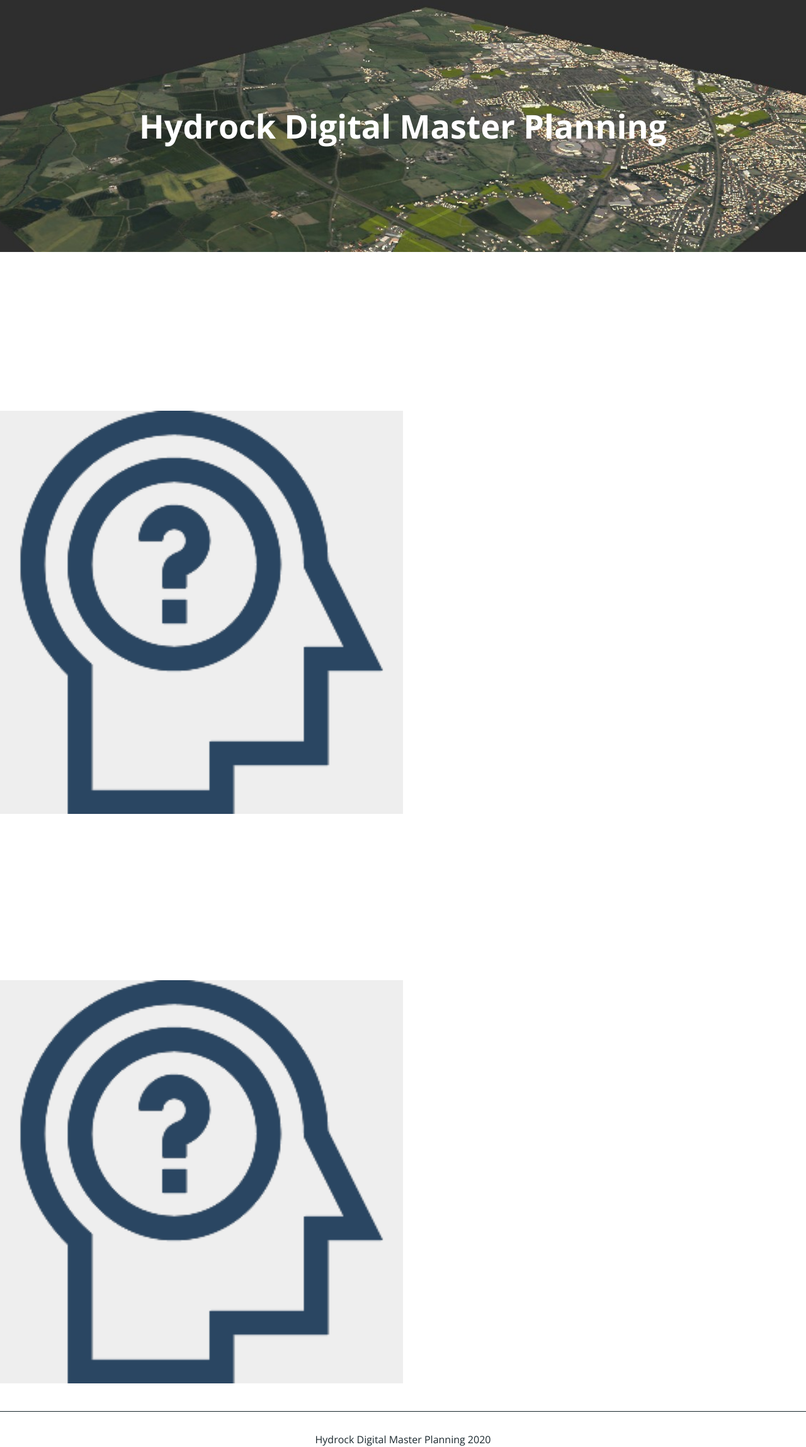
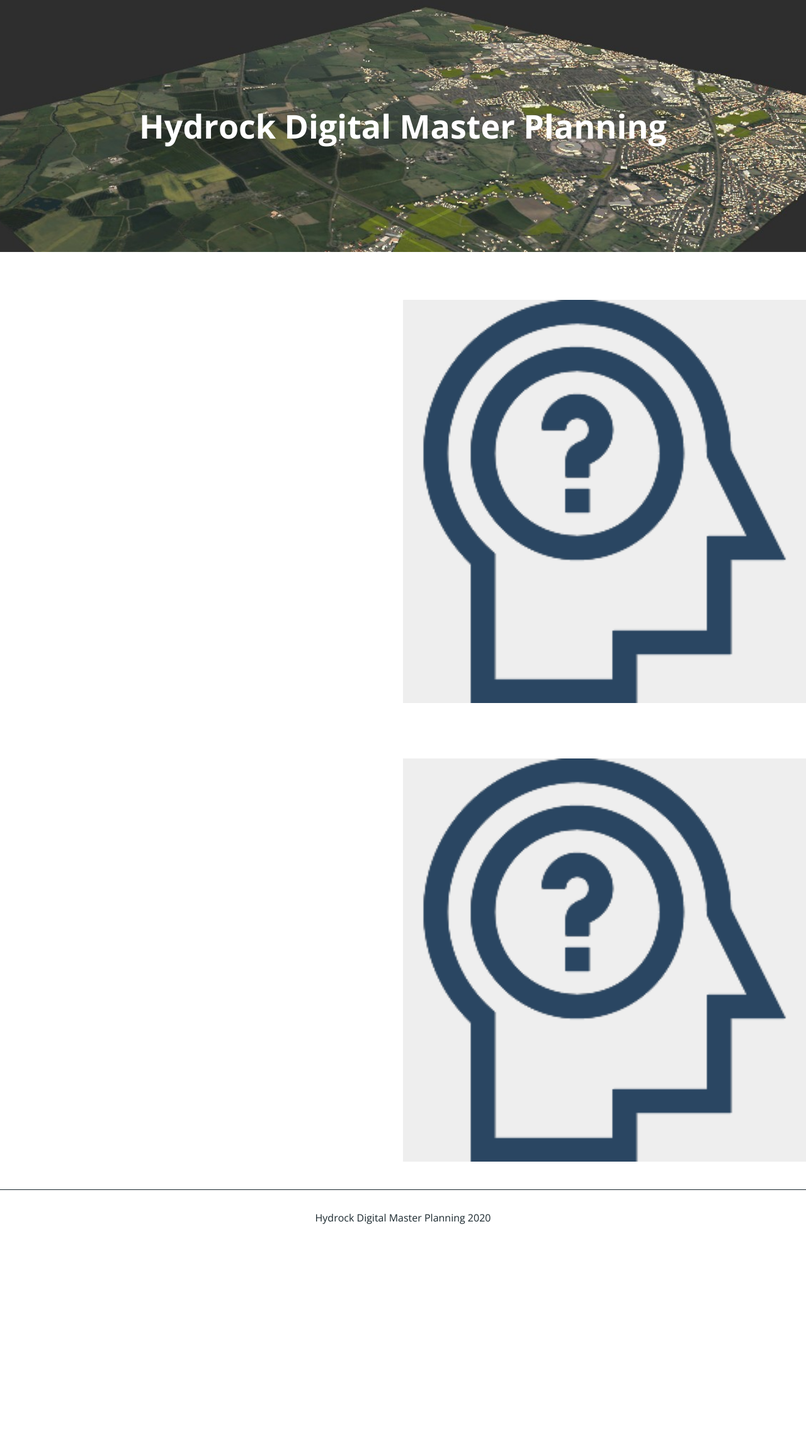
Before and after one commit to HydrockEngineering/DigitalMasterPlanning, a Jekyll site: the page built from index.md, in a window 1280 px wide. Shown: the whole page at 63% size. Built offline with Jekyll 4.4.1, drawn with Linux system fonts in a browser that asks for light colours; our own code applies the rules of GitHub Pages for plain Markdown files; the repository's description, which GitHub fills in, is left out; after the commit the page ends 1945 px from its top, so only the background shows below that.

Commit message:
Update jekyll-theme-cayman.scss

```diff
--- a/_sass/jekyll-theme-cayman.scss
+++ b/_sass/jekyll-theme-cayman.scss
@@ -225,6 +225,7 @@
 
   p {
     margin-bottom: 1em;
+    color: $body-text-color;
   }
 
   code {
@@ -412,20 +413,20 @@
 
 .position-left {
   float:left;
-  width:50%;
-  margin-right:3%;
+  width:48%;
+  margin-right:2%;
 
   @include small {
     float:none;
-    width:100%;
+    width:100%;margin-bottom:30px;
   }
 
-  img {
-    width:180px;
-    height:100%;
-    margin-right: 10px;
-    margin-bottom:20px;
-  }
+//   img {
+//     width:180px;
+//     height:100%;
+//     margin-right: 10px;
+//     margin-bottom:20px;
+//   }
 }
 
 .position-right {
```
